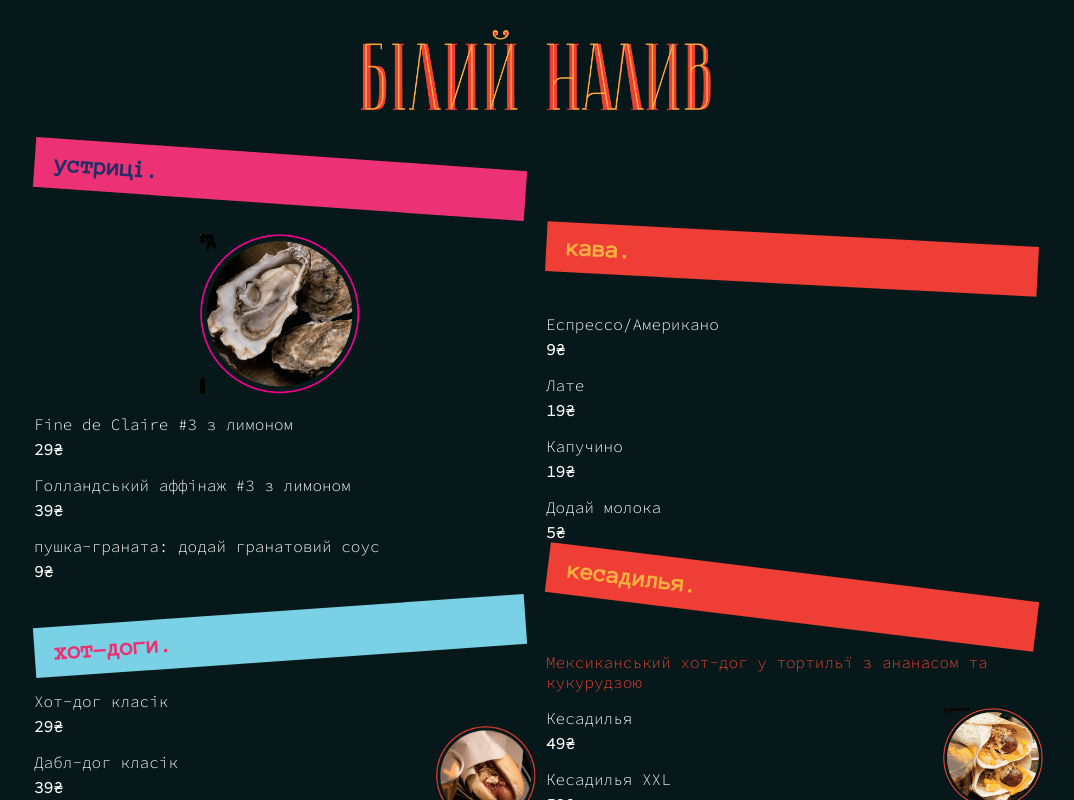
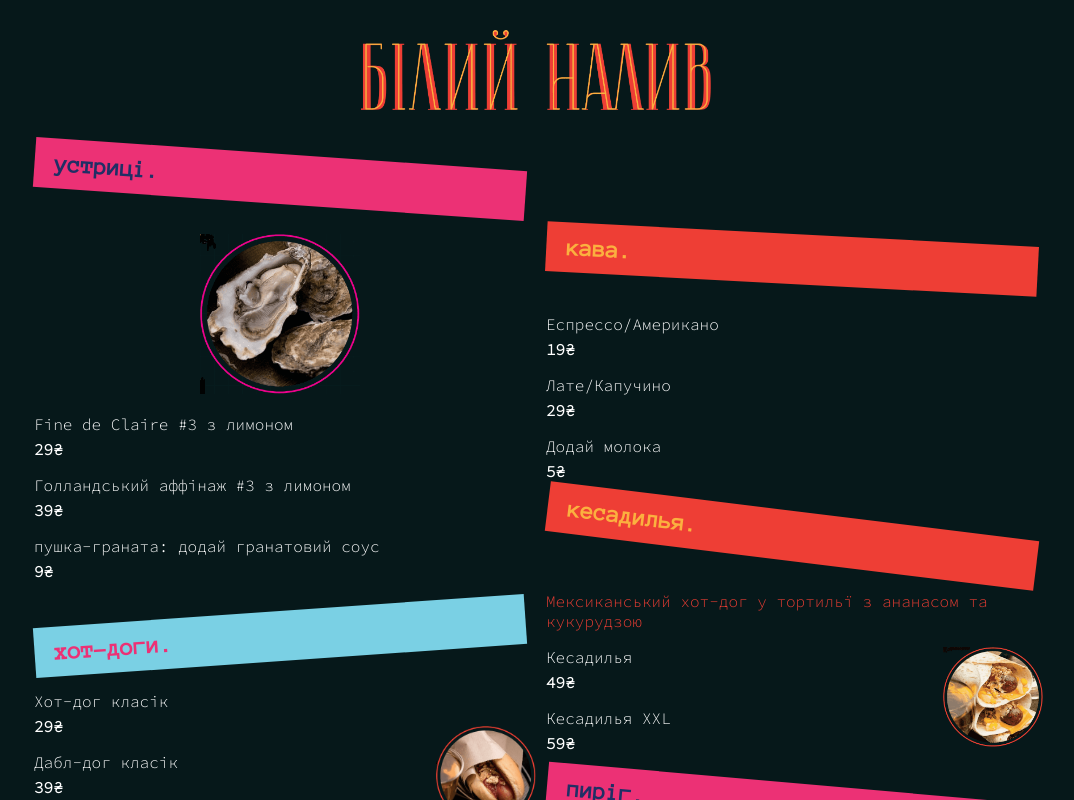
Before and after one commit to Ievgenii91/bn_menu, a Next.js app: page / in a window 1280 px wide. Shown: the top 800 px of the page, without its empty margins (104-1178 px from the left). Built offline with nearby package versions, Linux system fonts and the light colour scheme; no server answers.

Commit message:
price update

```diff
--- a/pages/index.js
+++ b/pages/index.js
@@ -257,19 +257,13 @@ export default function Home() {
 						<p className={styles.product}>
 							Еспрессо/Американо
 							<span className={styles.price}>
-								<b>9₴</b>
-							</span>
-						</p>
-						<p className={styles.product}>
-							Лате
-							<span className={styles.price}>
 								<b>19₴</b>
 							</span>
 						</p>
 						<p className={styles.product}>
-							Капучино
+							Лате/Капучино
 							<span className={styles.price}>
-								<b>19₴</b>
+								<b>29₴</b>
 							</span>
 						</p>
 						<p className={styles.product}>
```
